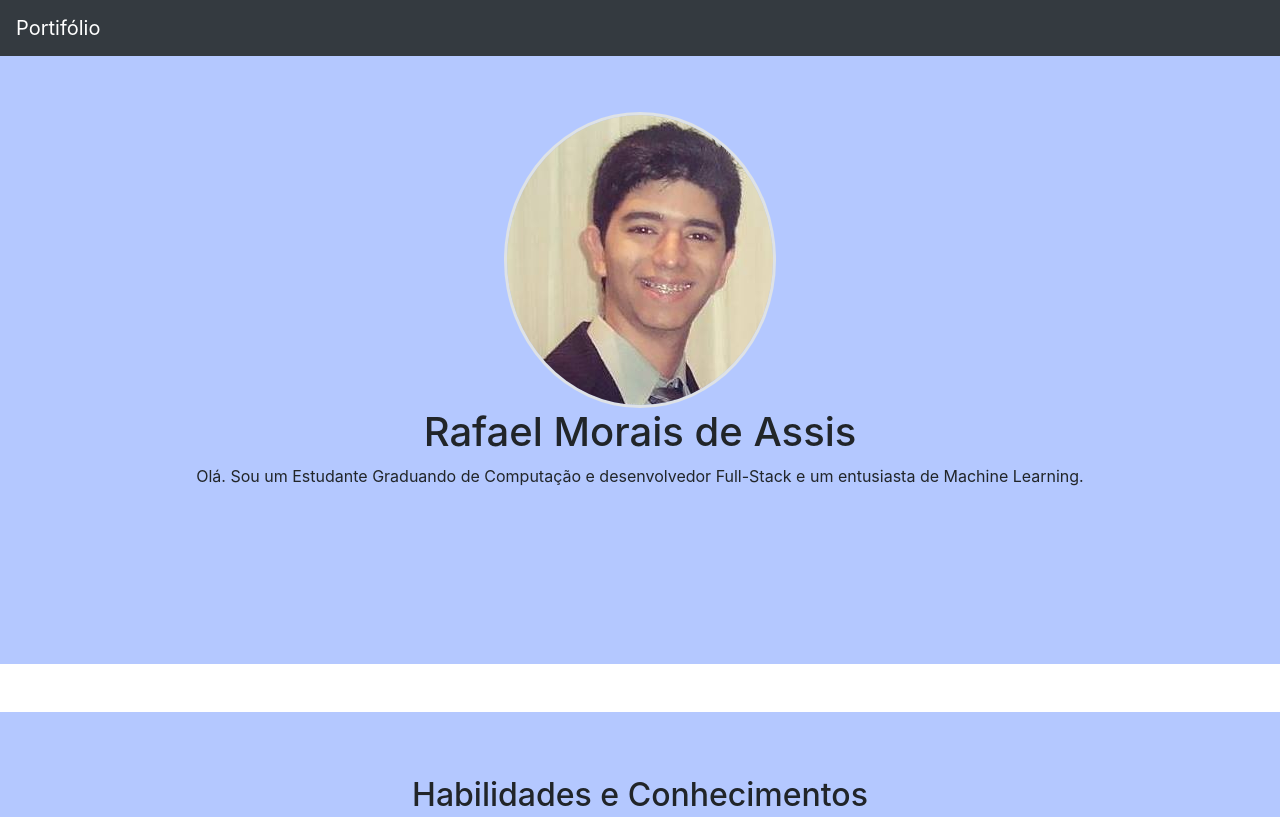
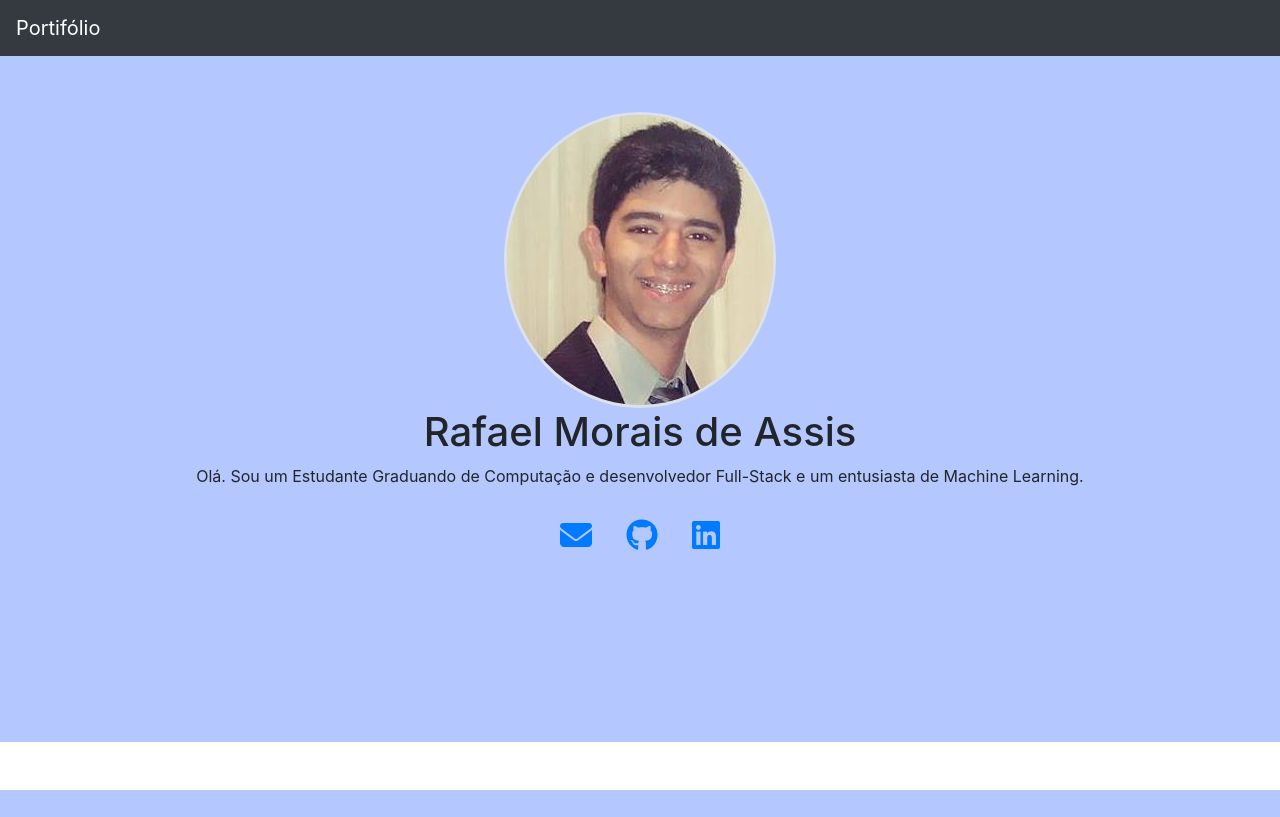
Before and after one commit to rafanthx13/rafanthx13.github.io, a plain HTML site: page index.html in a window 1280 px wide. Shown: the top 817 px of the page. Drawn offline with nearby package versions, Linux system fonts and the light colour scheme.

Commit message:
style(links): links no topo com a descricao

```diff
--- a/index.html
+++ b/index.html
@@ -37,9 +37,23 @@
 				<img id="my-photo" src="./imgs/my_foto.jpg" alt="avatar" class="img-circle img-responsive center-block">
 				<h1>Rafael Morais de Assis</h1>
 				<p>Olá. Sou um Estudante Graduando de Computação e desenvolvedor Full-Stack e um entusiasta de Machine Learning.</p>
+				<footer class="text-center">
+
+		<a href="mailto:rafaassis15@gmail.com">
+			<i  class=" social-media-icon fas fa-envelope"></i>
+		</a>
+		<a href="https://github.com/rafanthx13">
+			<i  class=" social-media-icon fab fa-github"></i>
+		</a>
+		<a href="https://www.linkedin.com/in/rafael-m-de-assis/">
+			<i  class=" social-media-icon fab fa-linkedin"></i>
+		</a>
+	</footer>
 			</div>
 		</div>
 	</div>
+
+
 
 	<section id="skills" class="jumbotron jumbotron-fluid">
 		<div class="container">
```
